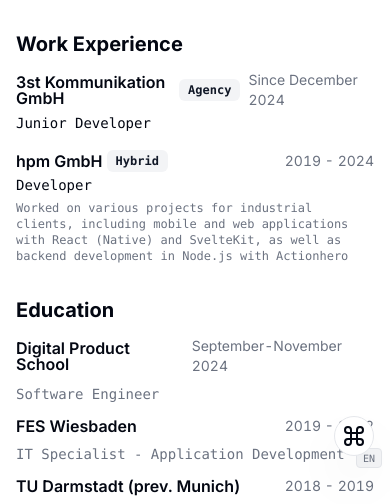
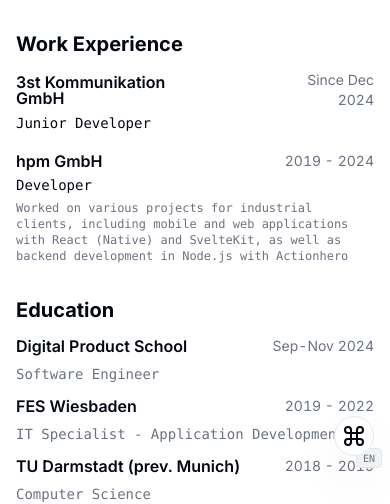
Before and after one commit to dnnsmnstrr/cv, a Next.js app: page / in a window 390 px wide. Shown: the part 372-876 px from the top of the page. Built offline with nearby package versions, Linux system fonts and the light colour scheme.

Commit message:
Improve responsive layout

```diff
--- a/src/app/page.tsx
+++ b/src/app/page.tsx
@@ -168,7 +168,7 @@
                         {work.name}
                       </a>
 
-                      <span className="inline-flex gap-x-1">
+                      <div className="invisible sm:visible inline-flex gap-x-1">
                         {(getTranslatedKey('badges', selectedLanguage, work) as string[] || []).map((badge: string) => (
                           <Badge
                             variant="secondary"
@@ -178,9 +178,9 @@
                             {badge}
                           </Badge>
                         ))}
-                      </span>
+                      </div>
                     </h3>
-                    <div className="text-sm tabular-nums text-gray-500" title={`${work.startDate} - ${work.endDate}`}>
+                    <div className="text-sm text-right min-w-24 tabular-nums text-gray-500" title={`${work.startDate}${work.endDate ? ' - ' + work.endDate : ''}`}>
                       {!work.endDate ? translations[selectedLanguage].since + ' ' : ''}{formattedStartDate} {work.endDate && work.startDate.split('-')[0] !== work.endDate.split('-')[0] ? ' - ' + formattedEndDate : ''}
                     </div>
                   </div>
@@ -227,7 +227,7 @@
                         ))}
                       </span>
                     </h3>
-                    <div className="text-sm tabular-nums text-gray-500" title={`${education.startDate} - ${education.endDate}`}>
+                    <div className="text-sm text-right min-w-24 tabular-nums text-gray-500" title={`${education.startDate}${education.endDate ? ' - ' + education.endDate : ''}`}>
                       {formattedStartDate} {education.endDate && education.startDate.split('-')[0] !== education.endDate.split('-')[0] ? ' - ' + formattedEndDate : ''}
                     </div>
                   </div>
--- a/src/lib/i18n.ts
+++ b/src/lib/i18n.ts
@@ -15,7 +15,7 @@
       homepage: 'Homepage',
       interests: 'Interessen',
       language: 'DE',
-      months: ["Januar", "Februar", "März", "April", "Mai", "Juni", "Juli", "August", "September", "Oktober", "November", "Dezember"],
+      months: ["Jan", "Feb", "Mär", "Apr", "Mai", "Jun", "Jul", "Aug", "Sep", "Okt", "Nov", "Dez"],
       noResults: 'Keine Ergebnisse',
       openMenu: 'um das Menü zu öffnen',
       personalWebsite: 'Persönliche Webseite',
@@ -39,7 +39,7 @@
       homepage: 'Homepage',
       interests: 'Interests',
       language: 'EN',
-      months: ["January", "February", "March", "April", "May", "June", "July", "August", "September", "October", "November", "December"],
+      months: ["Jan", "Feb", "Mar", "Apr", "May", "Jun", "Jul", "Aug", "Sep", "Oct", "Nov", "Dec"],
       noResults: 'No results found.',
       personalWebsite: 'Website',
       placeholder: 'Type a command or search...',
```
